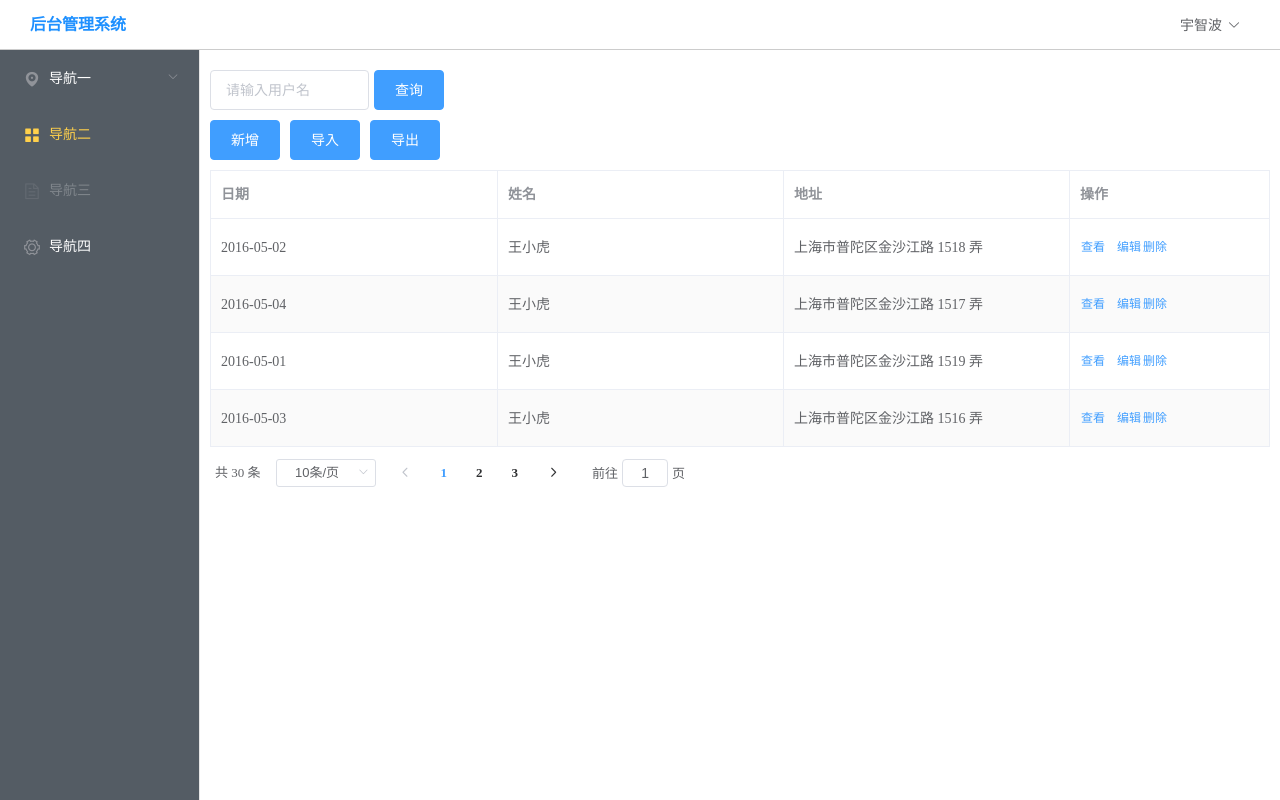
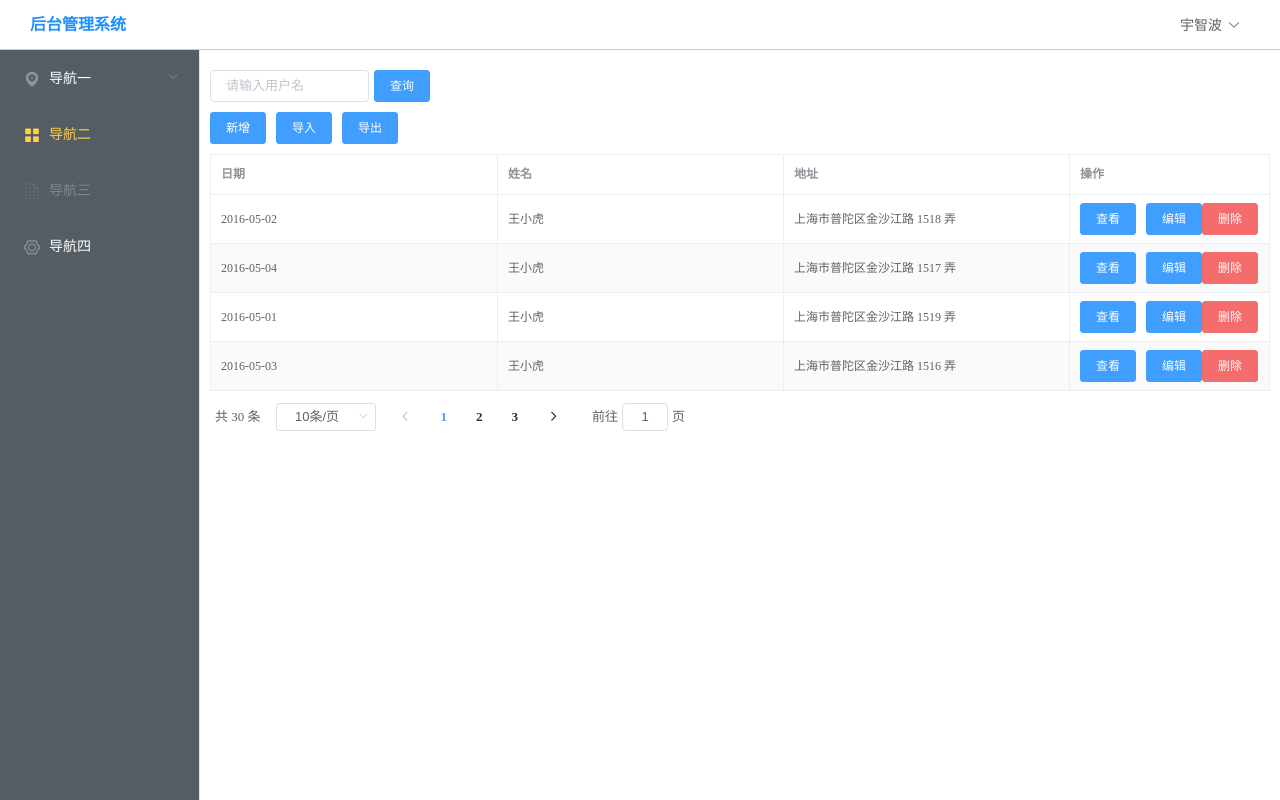
Before and after one commit to dingxiaoqi/springboot_vue, a Vue app in the folder vue_v1/vue/: page / in a window 1280 px wide. Built offline with nearby package versions, Linux system fonts and the light colour scheme.

Commit message:
调整系统按钮大小

```diff
--- a/vue_v1/vue/src/main.js
+++ b/vue_v1/vue/src/main.js
@@ -5,7 +5,7 @@ import store from './store'
 import '@/assets/global.css'
 import ElementUI from 'element-ui';
 import 'element-ui/lib/theme-chalk/index.css';
-Vue.use(ElementUI);
+Vue.use(ElementUI,{size:'small'});
 
 Vue.config.productionTip = false
 
--- a/vue_v1/vue/src/views/HomeView.vue
+++ b/vue_v1/vue/src/views/HomeView.vue
@@ -31,8 +31,8 @@
           label="操作"
           width="200">
         <template slot-scope="scope">
-          <el-button @click="handleClick(scope.row)" type="text" size="small">查看</el-button>
-          <el-button type="text" size="small">编辑</el-button>
+          <el-button @click="handleClick(scope.row)" type="primary" size="small">查看</el-button>
+          <el-button type="primary" size="small">编辑</el-button>
           <el-popover
               placement="top"
               width="160"
@@ -42,7 +42,7 @@
               <el-button size="mini" type="text" @click="visible = false">取消</el-button>
               <el-button type="primary" size="mini" @click="visible = false">确定</el-button>
             </div>
-            <el-button slot="reference" type="text" size="small">删除</el-button>
+            <el-button slot="reference" type="danger" size="small">删除</el-button>
           </el-popover>
         </template>
       </el-table-column>
```
